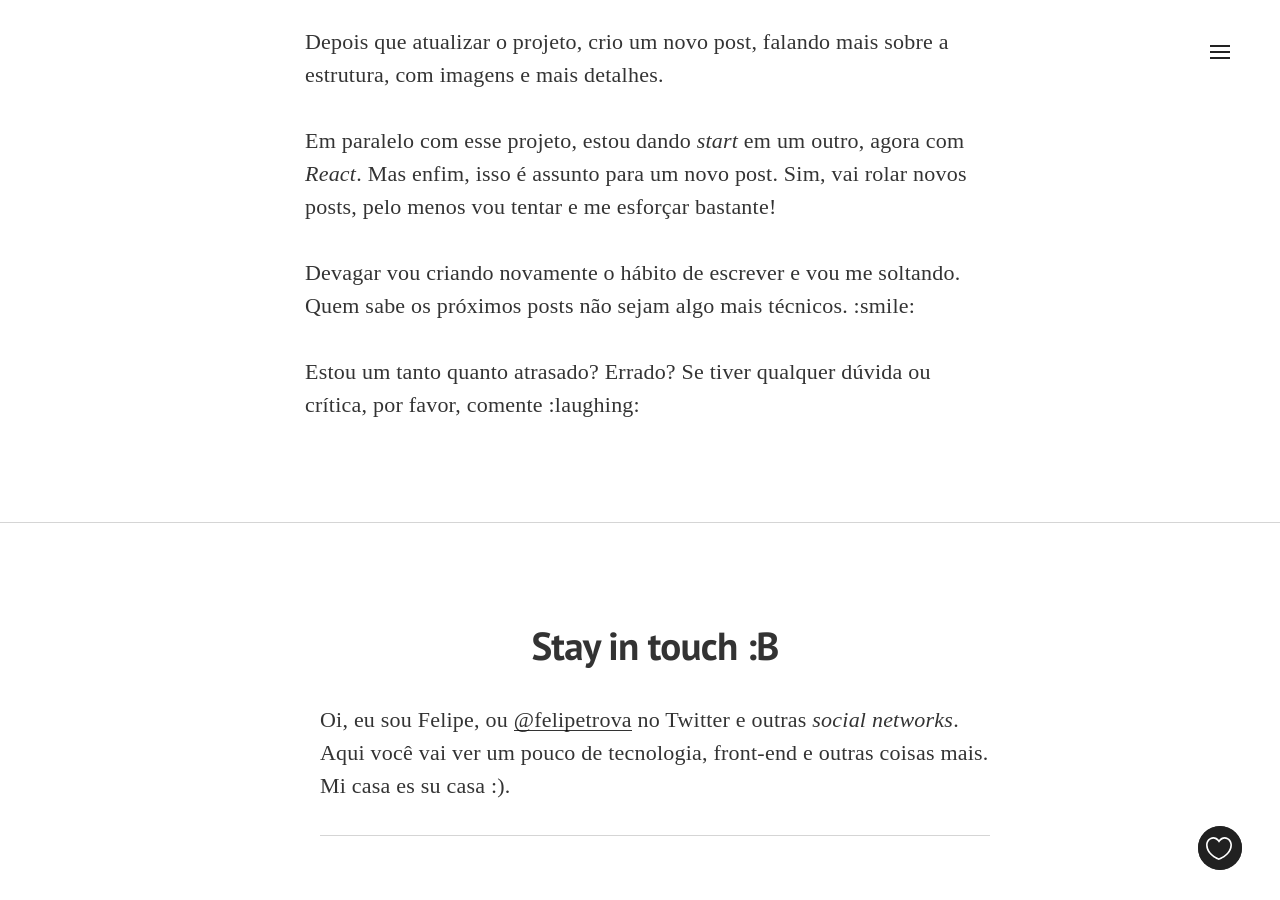
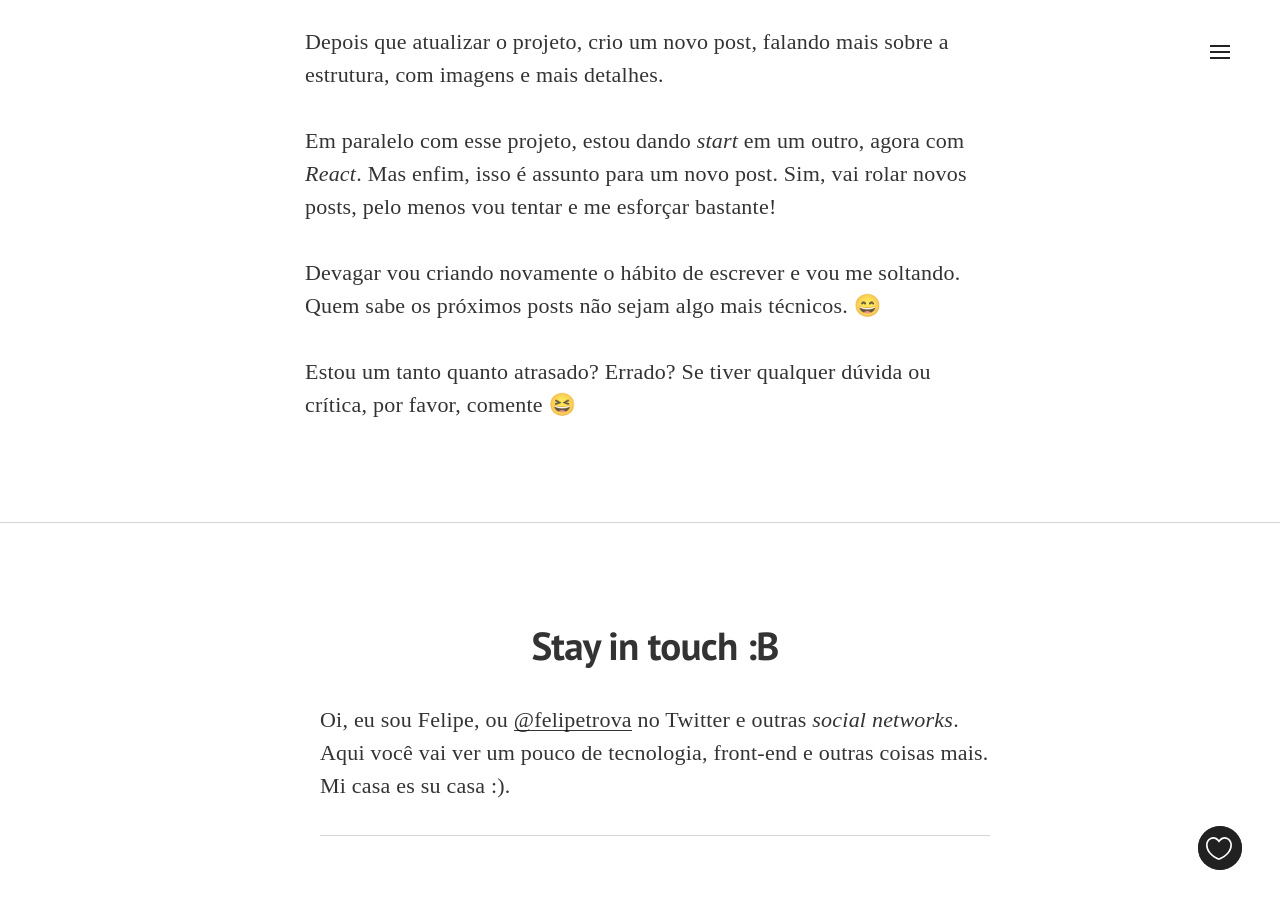
Before and after one commit to felipetrova/felipetrova.github.io, a Jekyll site: the page built from _posts/2016-11-04-beer-lib.markdown, in a window 1280 px wide and 900 px high, scrolled down 1526 px. Built offline with Jekyll 4.4.1, drawn with Linux system fonts in a browser that asks for light colours; nearby versions of some CDN libraries; emoji names are drawn with the system emoji font; some web fonts are replaced; comment, search, counter and statistics services are not loaded; part of the change alters nothing that is shown.

```diff
--- a/_config.yml
+++ b/_config.yml
@@ -2,6 +2,9 @@
 # Syntax highlighting
 markdown:            kramdown
 highlighter:         rouge
+gems:
+  - jemoji
+
 
 # Permalinks
 permalink:           pretty
--- a/_plugins/url_encode.rb
+++ /dev/null
@@ -1,13 +0,0 @@
-# _plugins/url_encode.rb
-require 'liquid'
-require 'uri'
-
-# Percent encoding for URI conforming to RFC 3986.
-# Ref: http://tools.ietf.org/html/rfc3986#page-12
-module URLEncode
-  def url_encode(url)
-    return URI.escape(url, Regexp.new("[^#{URI::PATTERN::UNRESERVED}]"))
-  end
-end
-
-Liquid::Template.register_filter(URLEncode)
```
